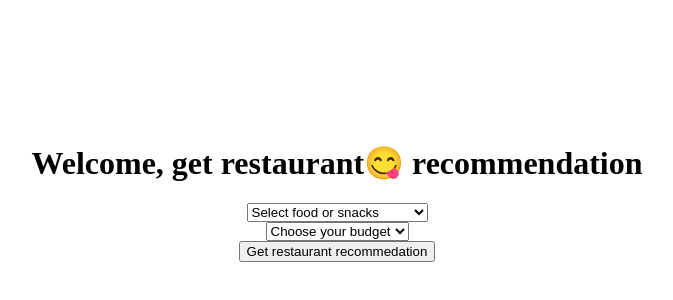
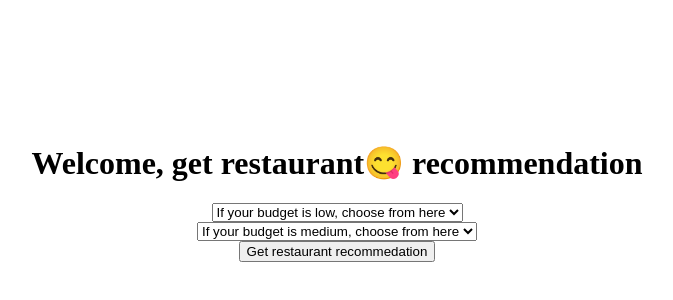
Before and after one commit to MoyosoreCoder/naija-food-recommender, a plain HTML site: page frontend/index.html in a window 1280 px wide. Shown: the part 56-356 px from the top of the page, without its empty margins (303-976 px from the left). Drawn offline with nearby package versions, Linux system fonts and the light colour scheme.

Commit message:
inex.html corrected to target option value

```diff
--- a/frontend/index.html
+++ b/frontend/index.html
@@ -17,24 +17,22 @@
     <form id="recommendationForm">
         <!--food options-->
         <div>
-            <select id="selectFood">
-                <option value="">Select food or snacks</option>
-                <option value="Chicken and Chips">Chicken and Chips</option>
-                <option value="Fried Rice and Chicken">Fried Rice and Chicken</option>
-                <option value="Refuel Max">Refuel Max</option>
-                <option value="Beefy Jollof Rice and Meat">Beefy Jollof Rice and Meat</option>
+            <select id="lowBudget">
+                <option value="">If your budget is low, choose from here</option>
+                <option value="Beefy Jollof Rice and Meat">Jam Doughnut</option>
                 <option value="Doughnut">Doughnut</option>
                 <option value="Meat Pie">Meat Pie</option>
                 <option value="Chicken Pie">Chicken Pie</option>
             </select>
+
         </div>
+         <select id="mediumBudget">
+                <option value="">If your budget is medium, choose from here</option>
+                <option value="Chicken and Chips">Chicken and Chips</option>
+                <option value="Fried Rice and Chicken">Fried Rice and Chicken</option>
+                <option value="Refuel Max">Refuel Max</option>
+            </select>
 
-        <div>
-            <select id="budget">
-                <option value="">Choose your budget</option>
-                <option value="low">low</option>
-                <option value="medium">medium</option>
-            </select>
         </div>
         <button type="submit">Get restaurant recommedation</button>
     </form>
```
